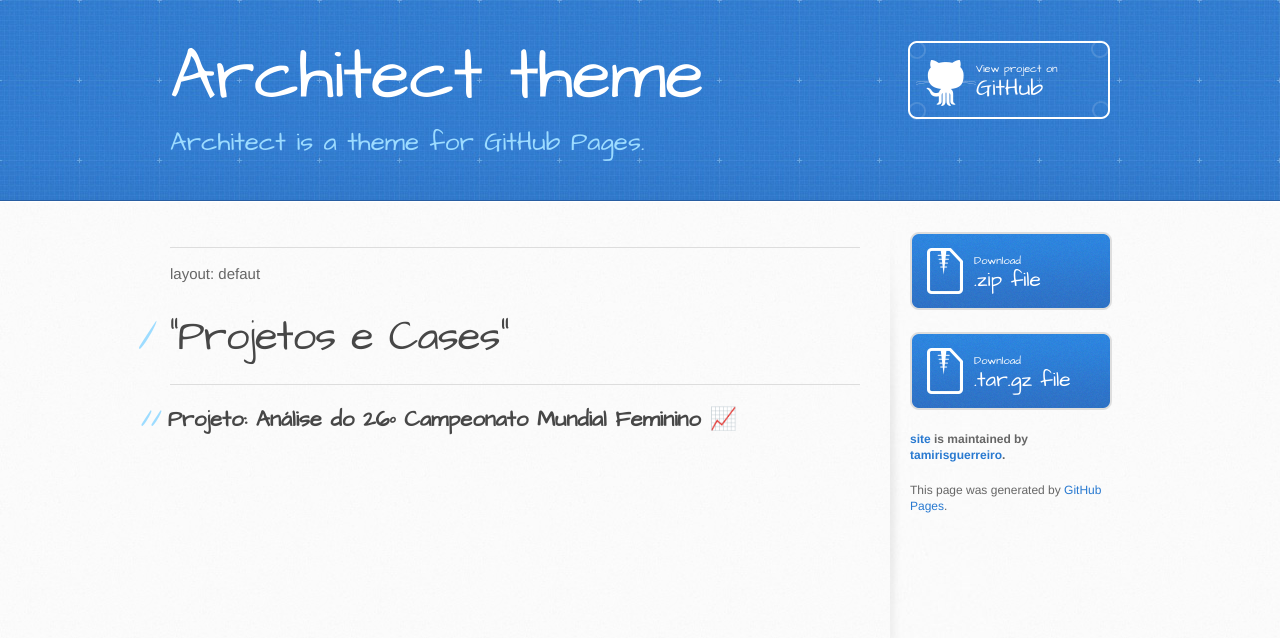
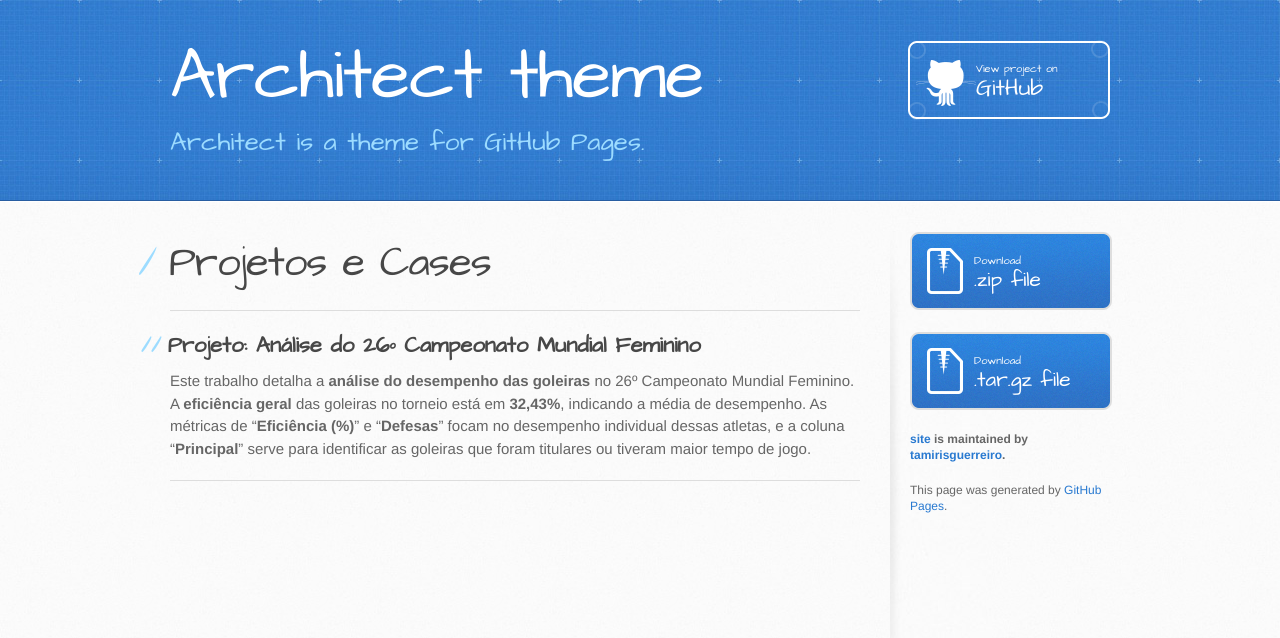
Before and after one commit to tamirisguerreiro/site, a Jekyll site: the page built from index.md, in a window 1280 px wide. Shown: the top 638 px of the page. Built offline with Jekyll 4.4.1, drawn with Linux system fonts in a browser that asks for light colours; our own code applies the rules of GitHub Pages for plain Markdown files.

Commit message:
Update index.md

```diff
--- a/index.md
+++ b/index.md
@@ -1,5 +1,13 @@
-------
-layout: defaut
-# "Projetos e Cases"
-------
-## Projeto: Análise do 26º Campeonato Mundial Feminino 📈
+---
+layout: default
+---
+
+# Projetos e Cases
+
+---
+
+## Projeto: Análise do 26º Campeonato Mundial Feminino
+
+Este trabalho detalha a **análise do desempenho das goleiras** no 26º Campeonato Mundial Feminino. A **eficiência geral** das goleiras no torneio está em **32,43%**, indicando a média de desempenho. As métricas de "**Eficiência (%)**" e "**Defesas**" focam no desempenho individual dessas atletas, e a coluna "**Principal**" serve para identificar as goleiras que foram titulares ou tiveram maior tempo de jogo.
+
+---
```
